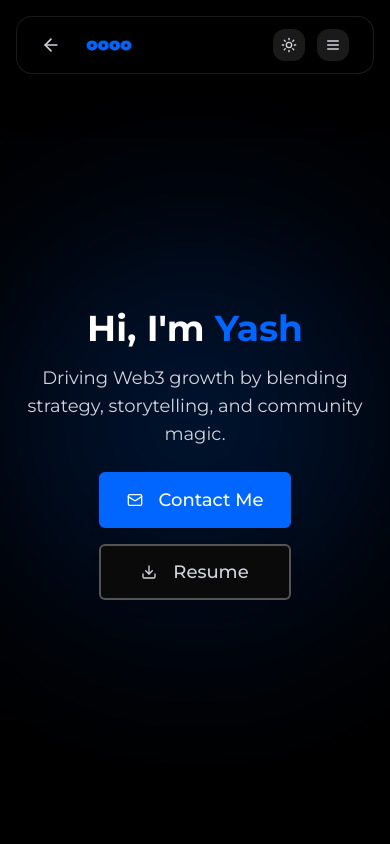
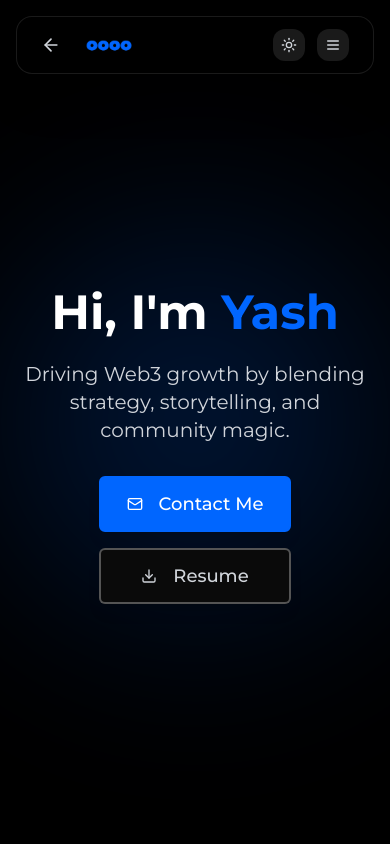
Before and after one commit to parekhhyash/portfoliokharek, a Next.js app: page /marketer in a window 390 px wide. Shown: the top 844 px of the page. Built offline with nearby package versions, Linux system fonts and the light colour scheme.

Commit message:
Fix hero section positioning on mobile

```diff
--- a/app/marketer/page.tsx
+++ b/app/marketer/page.tsx
@@ -532,7 +532,7 @@ function MarketerPortfolio() {
       {/* Home Section */}
       <section
         id="home"
-        className="min-h-screen flex items-center justify-center relative overflow-hidden bg-white dark:bg-black pt-16 md:pt-20"
+        className="min-h-screen flex items-center justify-center relative overflow-hidden bg-white dark:bg-black pt-12 md:pt-20"
       >
         {/* Light mode blue glow effect - only visible in light mode */}
         <div className="absolute inset-0 block dark:hidden">
@@ -559,10 +559,10 @@ function MarketerPortfolio() {
         {/* Content */}
         <div className="max-w-4xl mx-auto px-4 sm:px-6 lg:px-8 text-center relative z-10">
           <div className="opacity-0 animate-fade-in-up">
-            <h1 className="text-4xl md:text-5xl lg:text-7xl font-bold text-gray-900 dark:text-white mb-4 md:mb-6">
+            <h1 className="text-5xl md:text-7xl font-bold text-gray-900 dark:text-white mb-6">
               Hi, I'm <span className="text-[#0066ff]">Yash</span>
             </h1>
-            <p className="text-lg md:text-xl lg:text-2xl text-gray-600 dark:text-gray-300 mb-6 md:mb-8 max-w-2xl mx-auto">
+            <p className="text-xl md:text-2xl text-gray-600 dark:text-gray-300 mb-8 max-w-2xl mx-auto">
               Driving Web3 growth by blending strategy, storytelling, and community magic.
             </p>
 
--- a/app/programmer/page.tsx
+++ b/app/programmer/page.tsx
@@ -465,7 +465,7 @@ function ProgrammerPortfolio() {
       {/* Home Section */}
       <section
         id="home"
-        className="min-h-screen flex items-center justify-center relative overflow-hidden bg-white dark:bg-black pt-16 md:pt-20"
+        className="min-h-screen flex items-center justify-center relative overflow-hidden bg-white dark:bg-black pt-12 md:pt-20"
       >
         {/* Light mode blue glow effect - only visible in light mode */}
         <div className="absolute inset-0 block dark:hidden">
@@ -492,10 +492,10 @@ function ProgrammerPortfolio() {
         {/* Content */}
         <div className="max-w-4xl mx-auto px-4 sm:px-6 lg:px-8 text-center relative z-10">
           <div className="opacity-0 animate-fade-in-up">
-            <h1 className="text-4xl md:text-5xl lg:text-7xl font-bold text-gray-900 dark:text-white mb-4 md:mb-6">
+            <h1 className="text-5xl md:text-7xl font-bold text-gray-900 dark:text-white mb-6">
               Hi, I'm <span className="text-[#0066ff]">Yash</span>
             </h1>
-            <p className="text-lg md:text-xl lg:text-2xl text-gray-600 dark:text-gray-300 mb-6 md:mb-8 max-w-2xl mx-auto">
+            <p className="text-xl md:text-2xl text-gray-600 dark:text-gray-300 mb-8 max-w-2xl mx-auto">
               Building innovative solutions with modern technologies and clean, efficient code.
             </p>
 
```
